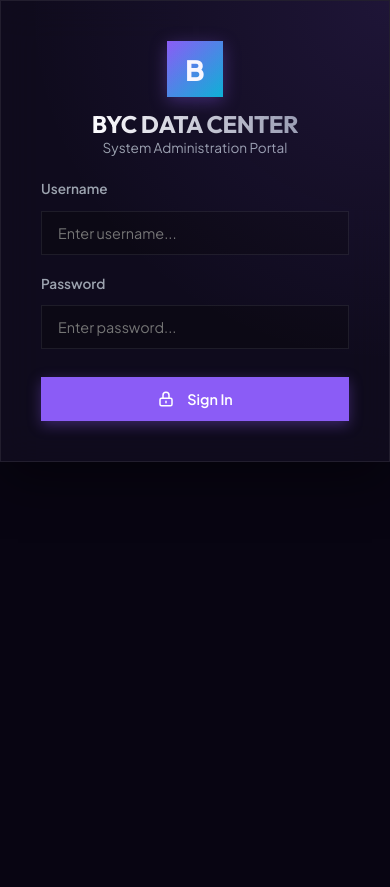
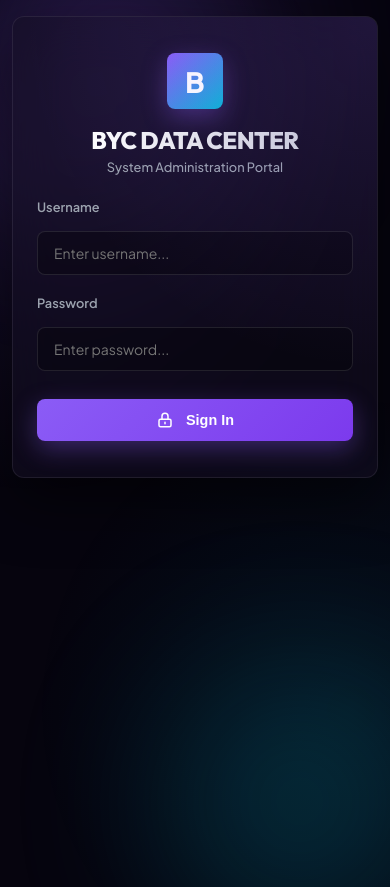
Before and after one commit to EricBaidoo/BYC-DATA-CENTER, a PHP site: page /login in a window 390 px wide. Run offline with PHP 8.4, Linux system fonts and the light colour scheme; data that the repository does not hold is empty.

Commit message:
refactor: migrate to .env configuration, update security rules for database/ folder, and modernize login page styling

```diff
--- a/login.php
+++ b/login.php
@@ -47,33 +47,84 @@ if ($_SERVER['REQUEST_METHOD'] === 'POST') {
     <title>BYC Data Center - Secure Login</title>
     <link rel="stylesheet" href="assets/css/style.css">
     <style>
+        :root {
+            --login-radius-lg: 1.25rem;
+            --login-radius-md: 0.75rem;
+            --login-radius-sm: 0.5rem;
+        }
         body {
             display: flex;
             align-items: center;
             justify-content: center;
-            height: 100vh;
+            min-height: 100vh;
             margin: 0;
-            background: var(--bg-base);
+            background: #06040e;
+            font-family: var(--font-body);
+            padding: 1.5rem 1rem;
+            position: relative;
+            overflow-x: hidden;
+            box-sizing: border-box;
+        }
+        /* Animated backdrop mesh glow */
+        body::before {
+            content: '';
+            position: absolute;
+            top: 0;
+            left: 0;
+            width: 100%;
+            height: 100%;
+            background-image:
+                radial-gradient(circle at 10% 20%, rgba(139, 92, 246, 0.12) 0%, transparent 40%),
+                radial-gradient(circle at 90% 80%, rgba(6, 182, 212, 0.08) 0%, transparent 40%);
+            pointer-events: none;
+            z-index: -2;
+        }
+        /* Floating blurred background glow shapes */
+        .bg-glow {
+            position: absolute;
+            width: 25rem;
+            height: 25rem;
+            border-radius: 50%;
+            filter: blur(8rem);
+            pointer-events: none;
+            z-index: -1;
+            opacity: 0.15;
+            animation: pulse-glow 8s infinite alternate;
+        }
+        .bg-glow-1 {
+            top: -5%;
+            left: -5%;
+            background: var(--primary);
+        }
+        .bg-glow-2 {
+            bottom: -5%;
+            right: -5%;
+            background: var(--secondary);
+            animation-delay: 4s;
+        }
+        @keyframes pulse-glow {
+            0% { transform: scale(1) translate(0, 0); opacity: 0.15; }
+            100% { transform: scale(1.15) translate(1rem, -1rem); opacity: 0.25; }
         }
         .login-card {
             width: 100%;
-            max-width: 25rem;
-            padding: 2.5rem;
-            background: var(--bg-surface);
-            backdrop-filter: blur(1.25rem);
-            -webkit-backdrop-filter: blur(1.25rem);
-            border: 0.0625rem solid var(--border-color);
-            border-radius: var(--radius-lg);
-            box-shadow: 0 1.25rem 3.125rem rgba(0, 0, 0, 0.4);
+            max-width: 26rem;
+            padding: 3rem 2.5rem;
+            background: rgba(20, 16, 36, 0.55);
+            backdrop-filter: blur(1.5rem);
+            -webkit-backdrop-filter: blur(1.5rem);
+            border: 0.0625rem solid rgba(255, 255, 255, 0.08);
+            border-radius: var(--login-radius-lg);
+            box-shadow: 0 1.5rem 3.5rem rgba(0, 0, 0, 0.5);
             display: flex;
             flex-direction: column;
-            gap: 1.5rem;
+            gap: 2rem;
             position: relative;
             overflow: hidden;
-            animation: fadeIn 0.6s ease-out;
+            animation: fadeIn 0.6s cubic-bezier(0.16, 1, 0.3, 1);
         }
         @keyframes fadeIn {
-            from { opacity: 0; transform: translateY(1.25rem); }
+            from { opacity: 0; transform: translateY(1.5rem); }
             to { opacity: 1; transform: translateY(0); }
         }
         .login-card::after {
@@ -83,72 +134,155 @@ if ($_SERVER['REQUEST_METHOD'] === 'POST') {
             left: 0;
             width: 100%;
             height: 100%;
-            background: radial-gradient(circle at top right, rgba(139, 92, 246, 0.12), transparent 60%);
+            background: radial-gradient(circle at top right, rgba(139, 92, 246, 0.15), transparent 60%);
             pointer-events: none;
         }
         .login-logo {
             display: flex;
             flex-direction: column;
             align-items: center;
-            gap: 0.75rem;
+            gap: 1rem;
             text-align: center;
         }
         .login-icon {
-            width: 3.5rem;
-            height: 3.5rem;
+            width: 4rem;
+            height: 4rem;
             background: linear-gradient(135deg, var(--primary), var(--secondary));
-            border-radius: var(--radius-md);
+            border-radius: var(--login-radius-md);
             display: flex;
             align-items: center;
             justify-content: center;
             font-weight: 800;
-            font-size: 1.75rem;
+            font-size: 2rem;
             color: white;
-            box-shadow: 0 0.25rem 1rem rgba(139, 92, 246, 0.35);
+            box-shadow: 0 0.5rem 1.5rem rgba(139, 92, 246, 0.35);
         }
         .login-title {
             font-family: var(--font-heading);
-            font-weight: 700;
-            font-size: 1.5rem;
-            letter-spacing: -0.03125rem;
-            background: linear-gradient(to right, #ffffff, #9ca3af);
+            font-weight: 800;
+            font-size: 1.75rem;
+            letter-spacing: -0.04rem;
+            margin-bottom: 0.25rem;
+            background: linear-gradient(to right, #ffffff, #d1d5db);
             -webkit-background-clip: text;
             -webkit-text-fill-color: transparent;
         }
         .login-subtitle {
+            font-size: 0.875rem;
+            color: var(--text-secondary);
+            font-weight: 500;
+        }
+        .form-group label {
             font-size: 0.85rem;
+            font-weight: 600;
             color: var(--text-secondary);
+            margin-bottom: 0.5rem;
         }
         .form-group input {
             width: 100%;
-            background: rgba(0, 0, 0, 0.25);
-            border-color: var(--border-color);
+            background: rgba(0, 0, 0, 0.3);
+            border: 0.0625rem solid rgba(255, 255, 255, 0.1);
+            border-radius: var(--login-radius-sm);
+            padding: 0.85rem 1.15rem;
+            color: white;
             transition: var(--transition);
         }
         .form-group input:focus {
             border-color: var(--primary);
-            box-shadow: 0 0 0 0.125rem var(--primary-glow);
-            background: rgba(0, 0, 0, 0.4);
+            box-shadow: 0 0 0 0.1875rem rgba(139, 92, 246, 0.25);
+            background: rgba(0, 0, 0, 0.45);
+            outline: none;
+        }
+        .btn-submit {
+            background: linear-gradient(135deg, var(--primary), #7c3aed);
+            color: white;
+            border: none;
+            border-radius: var(--login-radius-sm);
+            padding: 0.875rem 1.5rem;
+            font-weight: 700;
+            font-size: 0.95rem;
+            cursor: pointer;
+            display: inline-flex;
+            align-items: center;
+            justify-content: center;
+            gap: 0.5rem;
+            box-shadow: 0 0.5rem 1.5rem rgba(139, 92, 246, 0.35);
+            transition: var(--transition);
+            margin-top: 0.5rem;
+            width: 100%;
+            text-decoration: none;
+        }
+        .btn-submit:hover {
+            transform: translateY(-0.125rem);
+            box-shadow: 0 0.75rem 2rem rgba(139, 92, 246, 0.45);
+            background: linear-gradient(135deg, #9061f9, #6d28d9);
+        }
+        .btn-submit:active {
+            transform: translateY(0) scale(0.98);
         }
         .error-banner {
-            background: var(--danger-glow);
+            background: rgba(255, 74, 107, 0.15);
             border: 0.0625rem solid var(--danger);
             color: var(--danger);
-            padding: 0.75rem 1rem;
-            border-radius: var(--radius-sm);
-            font-size: 0.85rem;
-            font-weight: 500;
+            padding: 0.85rem 1rem;
+            border-radius: var(--login-radius-sm);
+            font-size: 0.875rem;
+            font-weight: 600;
             text-align: center;
-            animation: shake 0.3s ease-in-out;
+            animation: shake 0.35s ease-in-out;
         }
         @keyframes shake {
             0%, 100% { transform: translateX(0); }
-            25% { transform: translateX(-0.25rem); }
-            75% { transform: translateX(0.25rem); }
+            20%, 60% { transform: translateX(-0.35rem); }
+            40%, 80% { transform: translateX(0.35rem); }
+        }
+
+        /* Mobile Responsiveness */
+        @media (max-width: 480px) {
+            body {
+                padding: 1rem 0.75rem;
+            }
+            .bg-glow {
+                width: 15rem;
+                height: 15rem;
+                filter: blur(5rem);
+            }
+            .login-card {
+                padding: 2.25rem 1.5rem;
+                gap: 1.5rem;
+                border-radius: var(--login-radius-md);
+            }
+            .login-title {
+                font-size: 1.5rem;
+            }
+            .login-subtitle {
+                font-size: 0.8rem;
+            }
+            .login-icon {
+                width: 3.5rem;
+                height: 3.5rem;
+                font-size: 1.75rem;
+                border-radius: var(--login-radius-sm);
+            }
+            .form-group label {
+                font-size: 0.8rem;
+            }
+            .form-group input {
+                padding: 0.75rem 1rem;
+                font-size: 0.875rem;
+            }
+            .btn-submit {
+                padding: 0.75rem 1.25rem;
+                font-size: 0.9rem;
+            }
         }
     </style>
 </head>
 <body>
+    <!-- Floating background glow circles -->
+    <div class="bg-glow bg-glow-1"></div>
+    <div class="bg-glow bg-glow-2"></div>
+
     <div class="login-card">
         <div class="login-logo">
             <div class="login-icon">B</div>
@@ -166,16 +300,16 @@ if ($_SERVER['REQUEST_METHOD'] === 'POST') {
 
         <form method="POST" action="login" style="display: flex; flex-direction: column; gap: 1.25rem;">
             <div class="form-group">
-                <label for="username" style="margin-bottom: 0.35rem;">Username</label>
+                <label for="username">Username</label>
                 <input type="text" name="username" id="username" required autocomplete="username" placeholder="Enter username...">
             </div>
 
             <div class="form-group">
-                <label for="password" style="margin-bottom: 0.35rem;">Password</label>
+                <label for="password">Password</label>
                 <input type="password" name="password" id="password" required autocomplete="current-password" placeholder="Enter password...">
             </div>
 
-            <button type="submit" class="btn btn-primary" style="margin-top: 0.5rem; justify-content: center; width: 100%;">
+            <button type="submit" class="btn-submit">
                 <svg width="18" height="18" fill="none" stroke="currentColor" stroke-width="2" viewBox="0 0 24 24" style="margin-right: 0.25rem;"><path stroke-linecap="round" stroke-linejoin="round" d="M12 15v2m-6 4h12a2 2 0 002-2v-6a2 2 0 00-2-2H6a2 2 0 00-2 2v6a2 2 0 002 2zm10-10V7a4 4 0 00-8 0v4h8z"></path></svg>
                 Sign In
             </button>
--- a/settings.php
+++ b/settings.php
@@ -123,7 +123,7 @@ if ($_SERVER['REQUEST_METHOD'] === 'POST' && isset($_GET['action'])) {
             $pdo->exec("DROP TABLE IF EXISTS services;");
             $pdo->exec("SET FOREIGN_KEY_CHECKS = 1;");
 
-            $schema_file = __DIR__ . '/schema.sql';
+            $schema_file = __DIR__ . '/database/schema.sql';
             if (file_exists($schema_file)) {
                 $sql = file_get_contents($schema_file);
                 $pdo->exec($sql);
```
Also changed, not shown: PRODUCTION_SETUP.md (+30 -22 lines).
